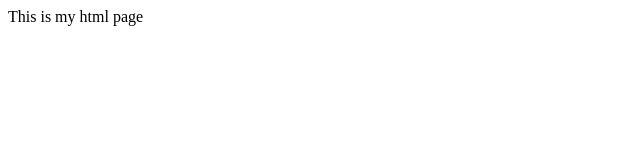
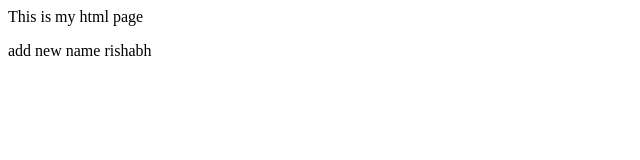
Before and after one commit to rishabhtiwari12345/Localrepo, a plain HTML site: page index.html in a window 1280 px wide. Shown: the whole page, without its empty margins (0-640 px from the left). Drawn offline with Linux system fonts and the light colour scheme.

Commit message:
add new feature

```diff
--- a/index.html
+++ b/index.html
@@ -1 +1,2 @@
 <p>This is my html page</p>
+<p>add new name rishabh</p>
```
